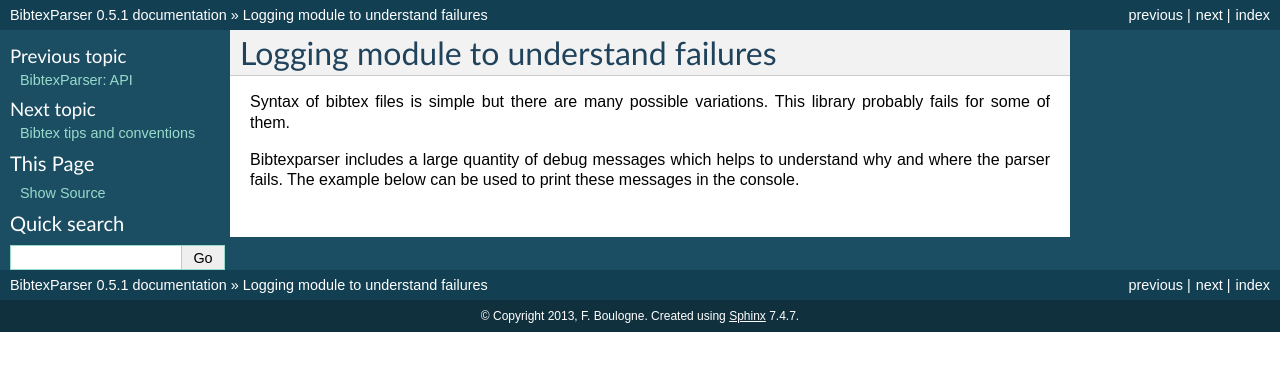
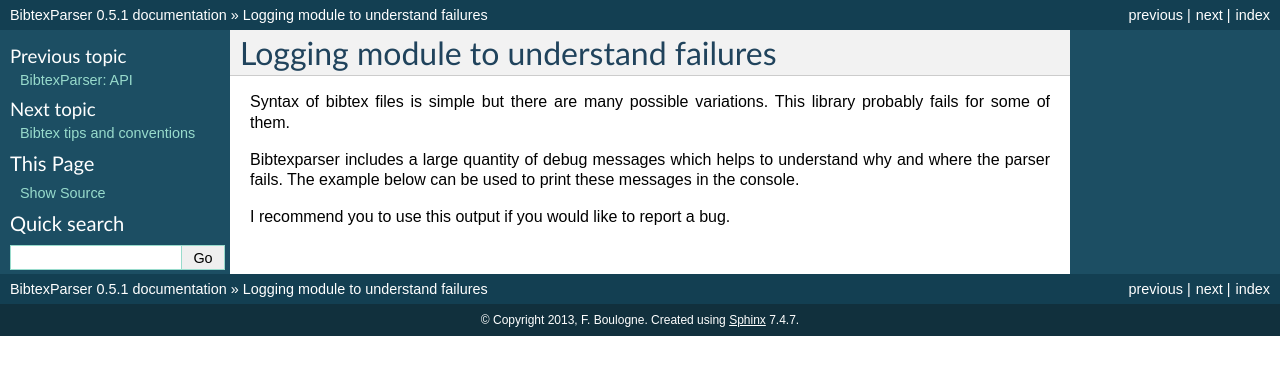
Before and after one commit to sciunto-org/python-bibtexparser, a Sphinx documentation site: the page built from docs/source/logging.rst, in a window 1280 px wide. Shown: the top 375 px of the page. Built offline with Sphinx 7.4.7, drawn with Linux system fonts in a browser that asks for light colours.

Commit message:
DOC: add recommendation

```diff
--- a/docs/source/logging.rst
+++ b/docs/source/logging.rst
@@ -62,3 +62,5 @@ The example below can be used to print these messages in the console.
         with open('/tmp/bibtex.bib', 'r') as bibfile:
             bp = BibTexParser(bibfile)
             print(bp.get_entry_list())
+
+I recommend you to use this output if you would like to report a bug.
```
